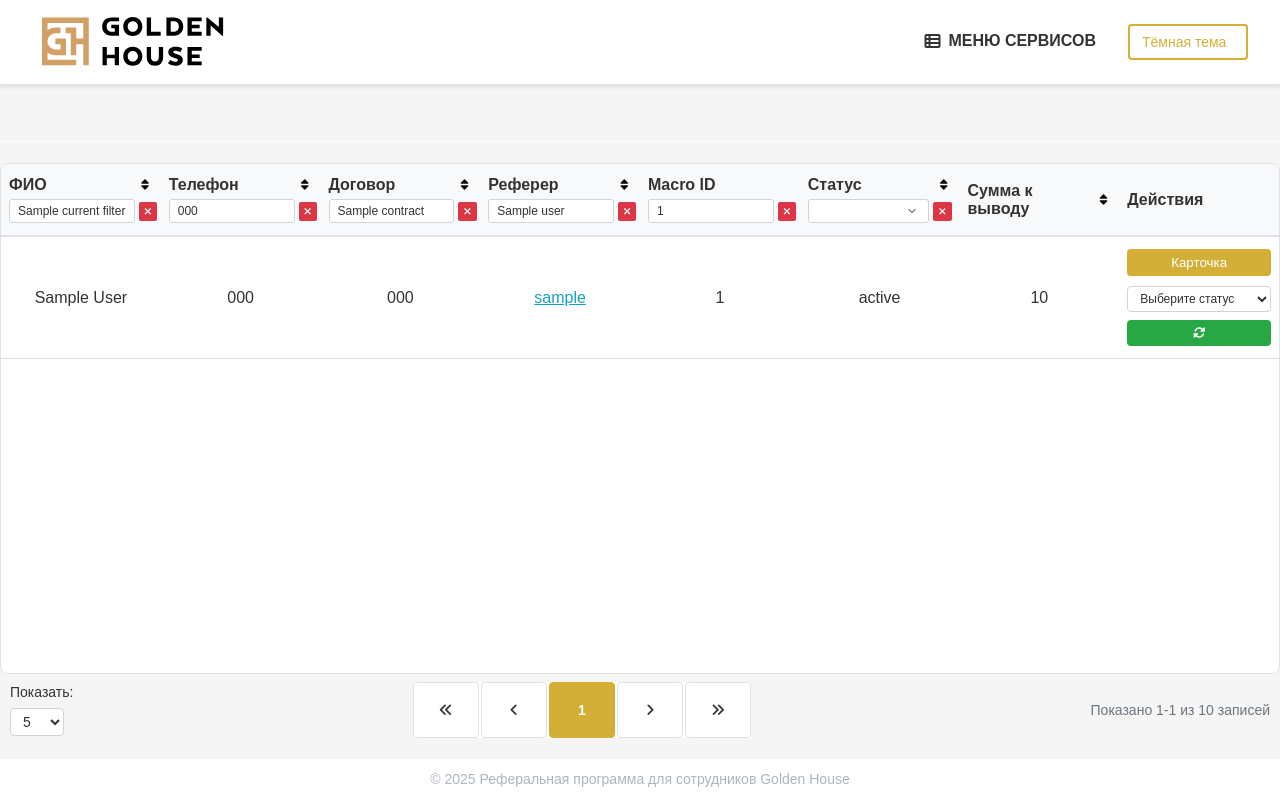
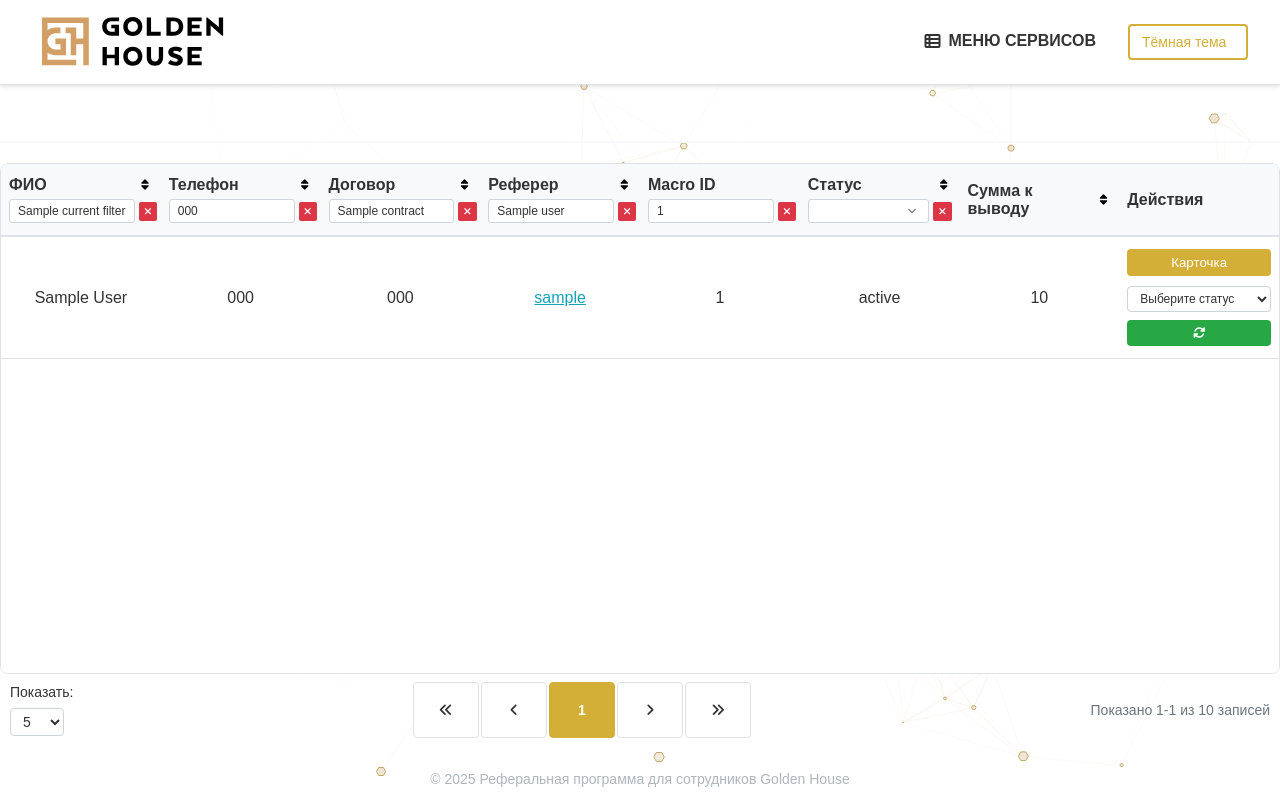
Before and after one commit to ghuz-code-repo/referal, a Flask app: template templates/admin.html in a window 1280 px wide. Run offline with Flask 3, Linux system fonts and the light colour scheme; tables that the repository leaves empty hold one stand-in row (values such as "Sample post"); the template is opened without the code that fills it: values that come from a table or form of the project are taken from there, most other values are stand-ins (such as "Sample title", 1, 10 or a date in 2020); lists and menus that the app fills with data are empty.

Commit message:
Партиклы и мини исправления

```diff
--- a/static/css/base.css
+++ b/static/css/base.css
@@ -19,6 +19,15 @@ body {
     margin: 0;
     min-height: 100vh;
     overflow-x: hidden;
+}
+
+.bg-parts {
+    position: fixed;
+    width: 100%;
+    height: 100%;
+    top: 0;
+    left: 0;
+    z-index: 0;
 }
 
 h1 {
--- a/static/css/pages/referals.css
+++ b/static/css/pages/referals.css
@@ -16,12 +16,14 @@ html, body {
     flex: 1;
     overflow: hidden;
     padding: 20px;
+    background-color: rgba(0, 0, 0, 0) !important; /* Лёгкий фон для контраста */
 }
 
 .container {
     min-height: 98%;
     display: flex;
     flex-direction: column;
+    background-color: rgba(0, 0, 0, 0) !important; /* Лёгкий фон для контраста */
 }
 
 .referals-section {
--- a/static/css/pages/user-profile.css
+++ b/static/css/pages/user-profile.css
@@ -18,14 +18,16 @@ html, body {
     flex: 1;
     overflow: hidden;
     padding: 10px;
-    background-color: var(--background-color) !important;
+    background-color: rgba(0, 0, 0, 0) !important; /* Лёгкий фон для контраста */
+
 }
 
 .container {
     height: 98%;
     display: flex;
     flex-direction: column;
-    background-color: var(--background-color) !important;
+    background-color: rgba(0, 0, 0, 0) !important; /* Лёгкий фон для контраста */
+
 }
 
 .main__title {
--- a/templates/admin.html
+++ b/templates/admin.html
@@ -55,8 +55,12 @@
     <link rel="stylesheet" href="{{ url_for('static', filename='css/pages/admin.css') }}">
     <link rel="stylesheet" href="{{ url_for('static', filename='css/pages/referals.css') }}">
 
+    <script src="https://cdn.jsdelivr.net/particles.js/2.0.0/particles.min.js"></script>
+
 </head>
 <body>
+
+    <div id="particles-js" class="bg-parts"></div>
     <div class="page-wrapper">
         {% include 'components/header.html' %}
         {% include 'components/flash_messages.html' %}
@@ -67,13 +71,13 @@
                     <div class="section-header">
                         <div class="section-title">
                             {% if current_user.role == 'manager' %}
-                            <h3><i class="fas fa-money-check-alt"></i> Управление выплатами</h3>
+                            <h3>Управление выплатами</h3>
                             <p class="section-subtitle">Рефералы готовые к выплате</p>
                             {% elif current_user.role == 'call-center' %}
-                            <h3><i class="fas fa-money-check-alt"></i>Проверка рефералов</h3>
+                            <h3>Проверка рефералов</h3>
                             <p class="section-subtitle">Рефералы готовые к проверке</p>
                             {% elif current_user.role == 'admin' %}
-                            <h3><i class="fas fa-users-cog"></i> Управление рефералами</h3>
+                            <h3>Управление рефералами</h3>
                             <p class="section-subtitle">Все рефералы в системе для модерации</p>
                             {% endif %}
                         </div>
@@ -475,7 +479,11 @@
     <script src="{{ url_for('static', filename='js/validation/card-validation.js') }}"></script>
     <script src="{{ url_for('static', filename='js/validation/passport-validation.js') }}"></script>
     <script src="{{ url_for('static', filename='js/validation/email-validation.js') }}"></script>
-
+        <script>
+    particlesJS('particles-js', {
+        "particles": { "number": { "value": 50, "density": { "enable": true, "value_area": 800 } }, "color": { "value": "#c4a668" }, "shape": { "type": "polygon", "stroke": { "width": 1, "color": "#c4a668" }, "polygon": { "nb_sides": 6 } }, "opacity": { "value": 0.2, "random": true, "anim": { "enable": true, "speed": 0.5, "opacity_min": 0.05, "sync": false } }, "size": { "value": 4, "random": true }, "line_linked": { "enable": true, "distance": 180, "color": "#c4a668", "opacity": 0.15, "width": 1 }, "move": { "enable": true, "speed": 0.8, "direction": "none", "random": true, "straight": false, "out_mode": "out" } }, "interactivity": { "detect_on": "canvas", "events": { "onhover": { "enable": true, "mode": "bubble" } }, "modes": { "bubble": { "distance": 200, "size": 6, "duration": 2, "opacity": 0.6 } } }, "retina_detect": true
+    });
+    </script>
     {% include 'components/modal_scripts.html' %}
 
     <!-- Автоматическая установка фильтра по умолчанию -->
```
Also changed, not shown: templates/profile.html (+9 -0 lines), templates/user_profile.html (+8 -0 lines).
